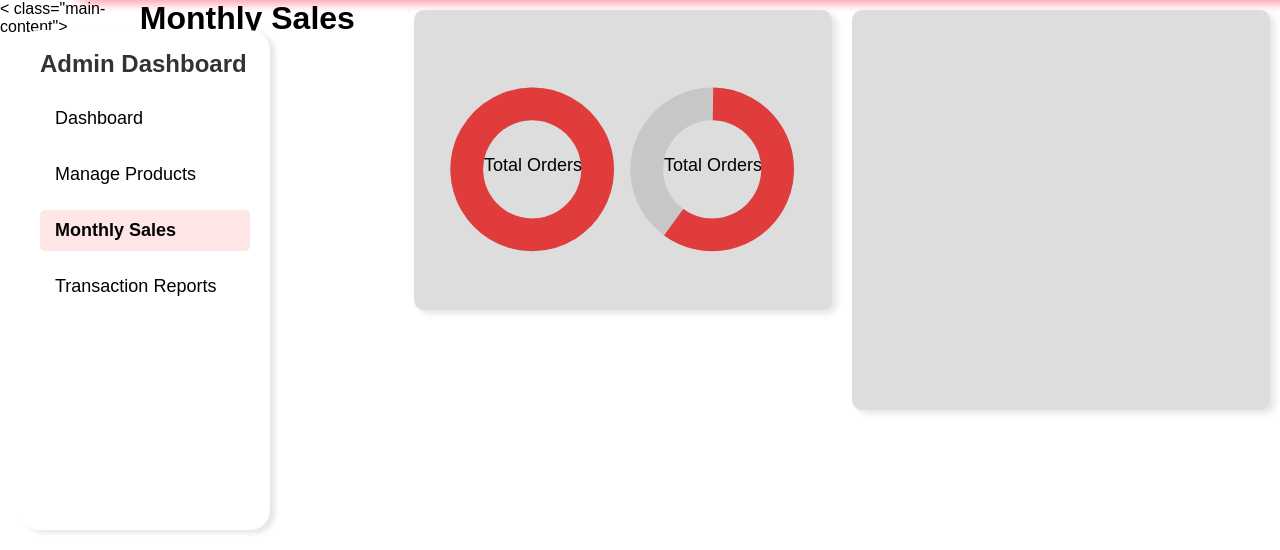
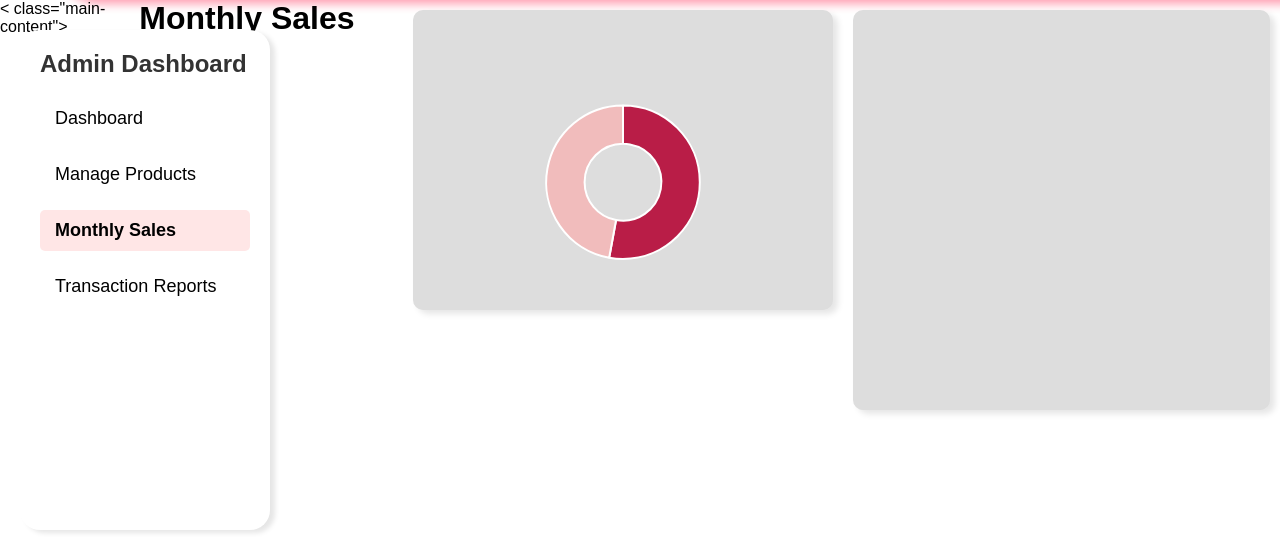
Before and after one commit to popier92/codeprojectWAD, a PHP site: page /monthly_sales.php in a window 1280 px wide; the page is wider, and only the part inside the window is pictured. Shown: the part 100-650 px from the top of that part. Run offline with PHP 8.4, Linux system fonts and the light colour scheme.

Commit message:
java chart

```diff
--- a/css/monthly_sales.css
+++ b/css/monthly_sales.css
@@ -160,7 +160,7 @@ nav a:hover {
     background-color: #ddd;
     border-radius: 10px;
     display: flex;
-    justify-content: center;
+    justify-content: top;
     align-items: center;
     color: #f5f0f0;
     font-size: 18px;
--- a/monthly_sales.php
+++ b/monthly_sales.php
@@ -1,6 +1,7 @@
 <!DOCTYPE html>
 <html lang="en">
 <head>
+<script src="https://cdnjs.cloudflare.com/ajax/libs/Chart.js/2.9.4/Chart.js"></script>
     <meta charset="UTF-8">
     <meta name="viewport" content="width=device-width, initial-scale=1.0">
     <link rel="stylesheet" href="css/monthly_sales.css">
@@ -42,20 +43,32 @@
         <h1>Monthly Sales Report</h1>
         <div class="pie-chart">
             <!--Graph Placeholder (Insert your chart or visualization here)-->
-            <div class="pie-chart-orders" style="max-width:180px;flex:0 0 180px;" >
-                <svg viewBox="0 0 110 115" >
-                    <path class="grey" d="M55,25 A40,40 0 1,1 54,25 A40,40 0 0,1 55,25" fill="none" stroke="rgba(0,0,0,.1)" stroke-width="20" stroke-linecap="butt"></path>
-                    <path id="color" stroke="rgb(224, 60, 60)" stroke-dasharray="251" stroke-width="20" stroke-dashoffset="0" fill="none" class="color" d="M55,25 A40,40 0 1,1 54,25 A40,40 0 0,1 55,25" stroke-linecap="butt"></path>
-                    <text x="55" y="66" text-anchor="middle" font-size="11" class="fwheadings">Total Orders</text>
-                </svg>
-            </div>
-            <div class="pie-chart-orders" style="max-width:180px;flex:0 0 180px;" >
-                <svg viewBox="0 0 110 115" >
-                    <path class="grey" d="M55,25 A40,40 0 1,1 54,25 A40,40 0 0,1 55,25" fill="none" stroke="rgba(0,0,0,.1)" stroke-width="20" stroke-linecap="butt"></path>
-                    <path id="color" stroke="rgb(224, 60, 60)" stroke-dasharray="250" stroke-width="20" stroke-dashoffset="100" fill="none" class="color" d="M55,25 A40,40 0 1,1 54,25" stroke-linecap="butt"></path>
-                    <text x="55" y="66" text-anchor="middle" font-size="11" class="fwheadings">Total Orders</text>
-                </svg>
-            </div>
+            <canvas id="myChart" style="width: 400x;;max-width:400px"></canvas>
+
+            <script>
+                var yValues = [55, 49,];
+                var barColors = [
+                "#b91d47",
+                "#f1bcbc"
+                ];
+
+                new Chart("myChart",
+                {
+                    type: "doughnut",
+                    data:
+                    {
+                        datasets: [{
+                            backgroundColor: barColors,
+                            data: yValues
+                        }]
+                    },
+                    options: {
+                        title: {
+                            display: true,
+                        }
+                    }
+                });
+            </script>
         </div>
         <div class="total-orders">
 
```
